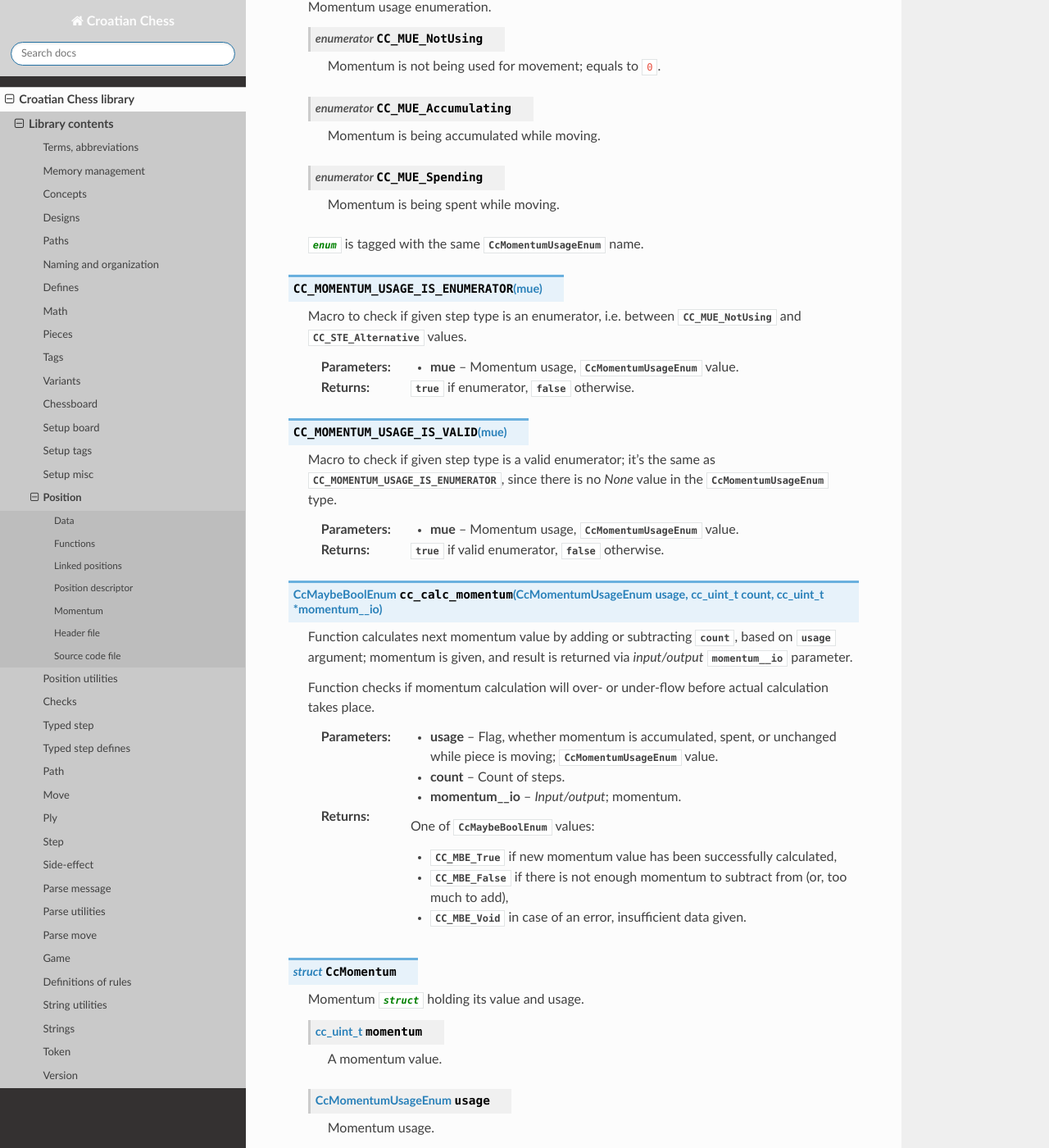
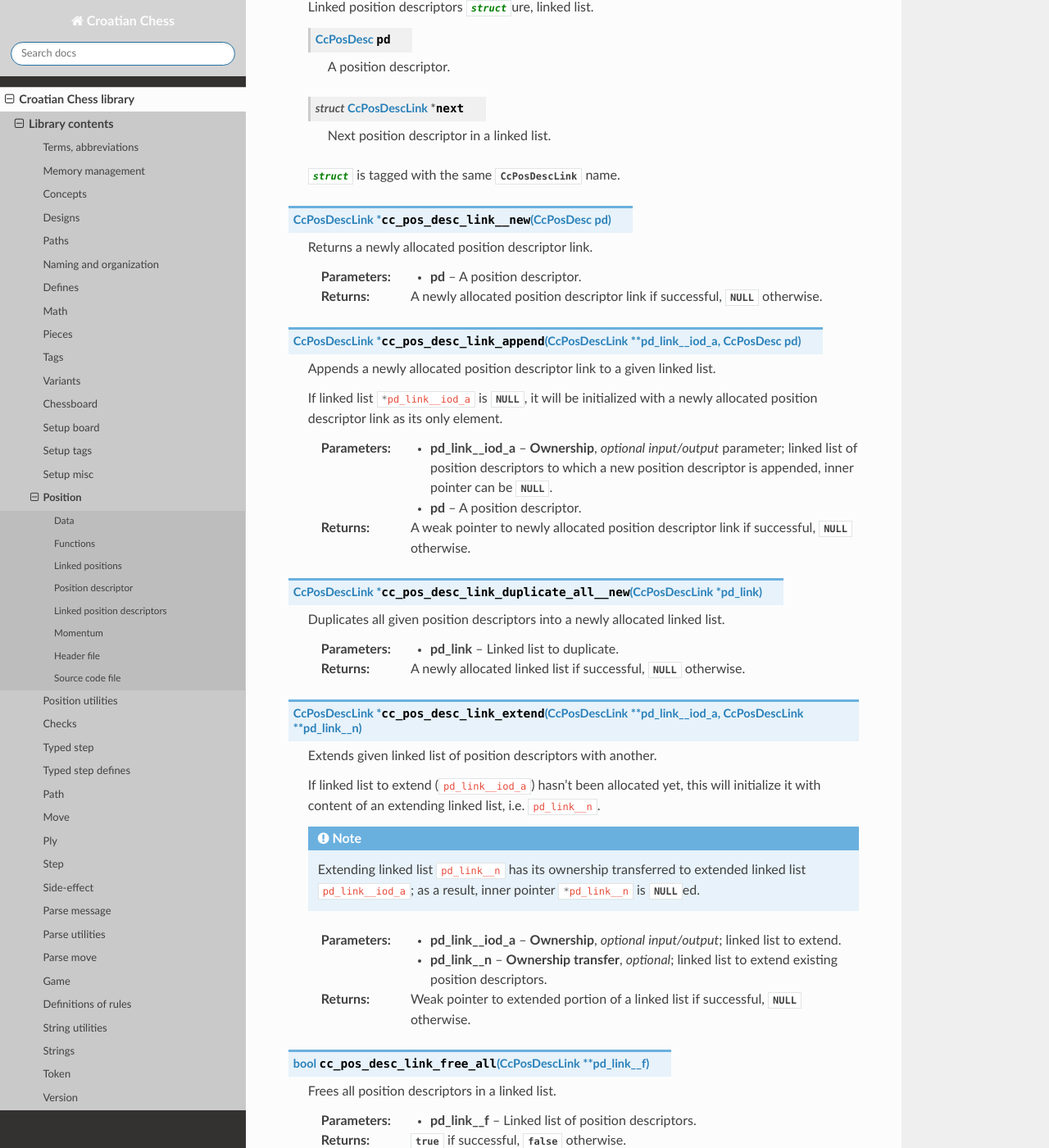
Before and after one commit to mmlacak/crochess, a Sphinx documentation site: the page built from docs/source/libcc/ccpos.rst, in a window 1280 px wide and 1400 px high, scrolled down 8982 px. Shown: the whole window at 82% size. Built offline with Sphinx 7.4.7 and the Read the Docs theme 3.1.0, drawn with Linux system fonts in a browser that asks for light colours; some of the changed text lies outside the part shown.

Commit message:
Docs for linked pos descs.

```diff
--- a/docs/source/conf.py
+++ b/docs/source/conf.py
@@ -26,10 +26,10 @@ copyright = '2021, Mario Mlačak'
 author = 'Mario Mlačak'
 
 # The short X.Y version
-version = "0.0.1.131:1310+20250316.183435"   # docs-new-lib-short-version-major-minor-feature-commit+meta~breaks-place-marker
+version = "0.0.1.132:1311+20250316.190122"   # docs-new-lib-short-version-major-minor-feature-commit+meta~breaks-place-marker
 
 # The full version, including alpha/beta/rc tags
-release = "0.0.1.131:1310+20250316.183435"   # docs-new-lib-full-version-major-minor-feature-commit+meta~breaks-place-marker
+release = "0.0.1.132:1311+20250316.190122"   # docs-new-lib-full-version-major-minor-feature-commit+meta~breaks-place-marker
 
 
 # -- General configuration ---------------------------------------------------
--- a/docs/source/libcc/ccpos.rst
+++ b/docs/source/libcc/ccpos.rst
@@ -439,6 +439,100 @@ Position descriptor
     :param pd_str__o: *Output*, pointer to short string array.
     :returns: :c:data:`true` if successful, :c:data:`false` otherwise.
 
+.. _lbl-libcc-ccpos-linkedpositiondescriptors:
+
+Linked position descriptors
+---------------------------
+
+.. c:struct:: CcPosDescLink
+
+    Linked position descriptors :c:`struct`\ure, linked list.
+
+    .. c:member:: CcPosDesc pd
+
+        A position descriptor.
+
+    .. c:member:: struct CcPosDescLink * next
+
+        Next position descriptor in a linked list.
+
+    :c:`struct` is tagged with the same :c:struct:`CcPosDescLink` name.
+
+.. c:function:: CcPosDescLink * cc_pos_desc_link__new( CcPosDesc pd )
+
+    Returns a newly allocated position descriptor link.
+
+    :param pd: A position descriptor.
+    :returns: A newly allocated position descriptor link if successful, :c:data:`NULL` otherwise.
+
+.. c:function:: CcPosDescLink * cc_pos_desc_link_append( CcPosDescLink ** pd_link__iod_a, CcPosDesc pd )
+
+    Appends a newly allocated position descriptor link to a given linked list.
+
+    If linked list :c:`*pd_link__iod_a` is :c:data:`NULL`, it will be initialized
+    with a newly allocated position descriptor link as its only element.
+
+    :param pd_link__iod_a: **Ownership**, *optional* *input/output* parameter;
+        linked list of position descriptors to which a new position descriptor
+        is appended, inner pointer can be :c:data:`NULL`.
+    :param pd: A position descriptor.
+    :returns: A weak pointer to newly allocated position descriptor link if successful,
+        :c:data:`NULL` otherwise.
+
+.. c:function:: CcPosDescLink * cc_pos_desc_link_duplicate_all__new( CcPosDescLink * pd_link )
+
+    Duplicates all given position descriptors into a newly allocated linked list.
+
+    :param pd_link: Linked list to duplicate.
+    :returns: A newly allocated linked list if successful, :c:data:`NULL` otherwise.
+
+.. c:function:: CcPosDescLink * cc_pos_desc_link_extend( CcPosDescLink ** pd_link__iod_a, CcPosDescLink ** pd_link__n )
+
+    Extends given linked list of position descriptors with another.
+
+    If linked list to extend (:c:`pd_link__iod_a`) hasn't been allocated yet,
+    this will initialize it with content of an extending linked list, i.e.
+    :c:`pd_link__n`.
+
+    .. note::
+
+        Extending linked list :c:`pd_link__n` has its ownership transferred to
+        extended linked list :c:`pd_link__iod_a`; as a result, inner pointer
+        :c:`*pd_link__n` is :c:data:`NULL`\ed.
+
+    :param pd_link__iod_a: **Ownership**, *optional* *input/output*; linked list to extend.
+    :param pd_link__n: **Ownership transfer**, *optional*; linked list to extend existing position descriptors.
+    :returns: Weak pointer to extended portion of a linked list if successful,
+              :c:data:`NULL` otherwise.
+
+.. c:function:: bool cc_pos_desc_link_free_all( CcPosDescLink ** pd_link__f )
+
+    Frees all position descriptors in a linked list.
+
+    :param pd_link__f: Linked list of position descriptors.
+    :returns: :c:data:`true` if successful, :c:data:`false` otherwise.
+
+.. c:function:: size_t cc_pos_desc_link_len( CcPosDescLink * pd_link )
+
+    Function returning length of linked list of position descriptors.
+
+    :param pd_link: Linked list of position descriptors.
+    :returns: Length if successful, ``0`` otherwise.
+
+.. c:function:: char * cc_pos_desc_link_to_string__new( CcPosDescLink * pd_link )
+
+    .. todo::
+
+        Currently, this is not implemented.
+
+    Function returns a newly allocated string, containing user-readable
+    representation of position descriptors in a given linked list, separated by
+    ``','`` (comma); e.g. ``"Bb8,Rc10C,Pd12R,Se14"``.
+
+    :param pd_link: Linked list of position descriptors.
+    :returns: A newly allocated, null-terminated string if successful,
+              :c:data:`NULL` otherwise
+
 .. _lbl-libcc-ccpos-momentum:
 
 Momentum
```
